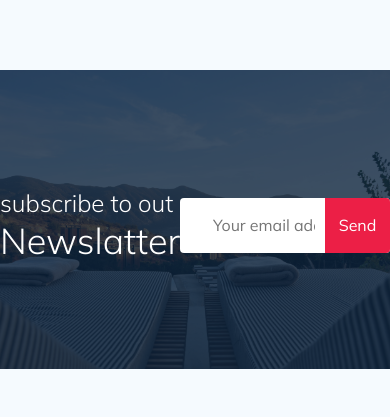
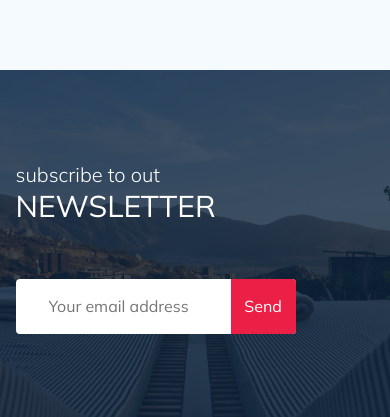
Before and after one commit to WebNikonov/tour-plan, a plain HTML site: page index.html in a window 390 px wide. Shown: the part 1061-1478 px from the top of the page. Before the commit the page ends 1430 px from the top, so only its background shows below. Drawn offline with nearby package versions, Linux system fonts and the light colour scheme.

Commit message:
create: responsive for newsletter

```diff
--- a/index.html
+++ b/index.html
@@ -203,22 +203,22 @@
     </section>
     <!-- /.hotel -->
 
-    <section class="newslatter">
-        <div class="newslatter__wrapper">
-            <h2 class="newslatter-title">
+    <section class="newsletter">
+        <div class="newsletter__wrapper">
+            <h2 class="newsletter-title newsletter__title">
                 subscribe to out
-                <span class="newslatter-title__strong">Newslatter</span>
+                <span class="newsletter-title__strong">Newsletter</span>
             </h2>
 
-            <form action="#" class="subscribe newslatter__subscribe">
+            <form action="#" class="subscribe newsletter__subscribe">
                 <input type="text" class="subscribe__input" placeholder="Your email address">
                 <button class="subscribe__button">Send</button>
             </form>
 
         </div>
-        <!-- /.newslatter__wrapper -->
+        <!-- /.newsletter__wrapper -->
     </section>
-    <!-- /.newslatter -->
+    <!-- /.newsletter -->
     <script src="https://cdn.jsdelivr.net/npm/swiper@9/swiper-bundle.min.js"></script>
     <script src="/js/swiper.js"></script>
     <!-- swiper js cdn -->
--- a/sass/_media.sass
+++ b/sass/_media.sass
@@ -7,7 +7,7 @@
         &-image
             height: 100%
 @media (max-width:992px)
-    .container
+    .container, .newsletter__wrapper
         max-width: 700px
     .logo
         width: 132px
@@ -49,7 +49,7 @@
                 object-fit: cover
 @media (max-width:768px)
     .container
-        max-width: 700px
+        max-width: 576px
         width: 92%
     .navbar
         &__search, &-menu, &__user
@@ -100,6 +100,12 @@
         width: 100%
         &__frame
             width: 100%
+    .newsletter
+        &__wrapper
+            max-width: 576px
+            width: 92%
+            flex-direction: column
+            align-items: flex-start
 
 @media (max-width: 576px)
     .logo
@@ -107,3 +113,15 @@
     .hotel
         &__slider
             margin-bottom: 20px
+    .newsletter
+        padding: 76px 0 83px 0
+        &-title
+            font-size: 20px
+            line-height: 25px
+            &__strong
+                font-size: 30px
+                line-height: 38px
+        &__title
+            padding-bottom: 37px
+    .subscribe
+        width: 280px
--- a/sass/blocks/_newslatter.sass
+++ b/sass/blocks/_newslatter.sass
@@ -1,4 +1,4 @@
-.newslatter
+.newsletter
     position: relative
     padding: 98px 0 87px 0
     background-image: url('/img/newslatter-background.jpg')
@@ -28,11 +28,14 @@
         font-weight: 300
         font-size: 24px
         line-height: 30px
+        text-align: left
         &__strong
             display: block
             font-style: SemiBold
+            font-weight: 500
             font-size: 36px
             line-height: 45px
+            text-transform: uppercase
 .subscribe
     position: relative
     width: 355px
```
Also changed, not shown: css/style.css, 1 other file.
